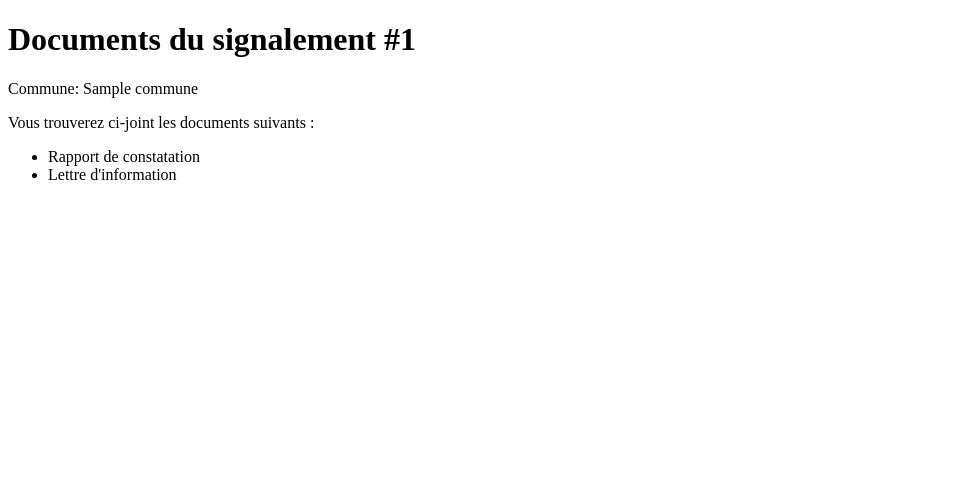
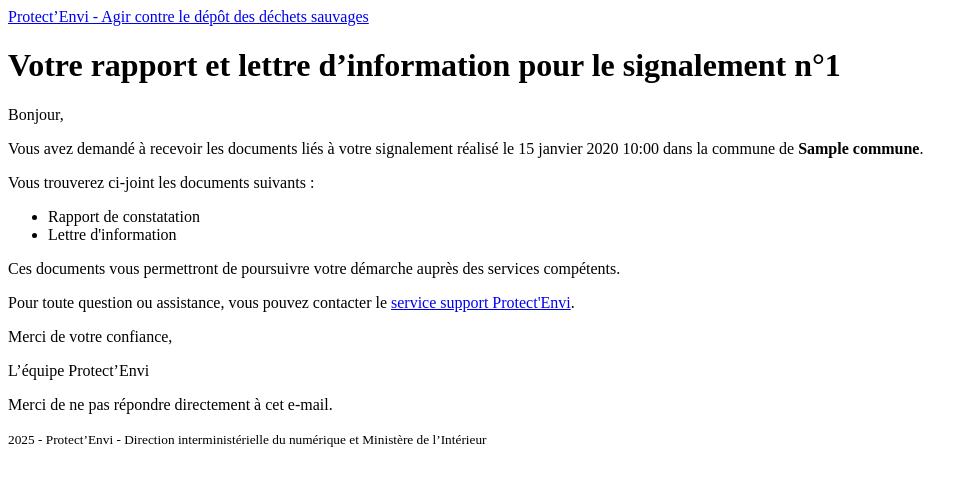
Before and after one commit to betagouv/depots-sauvages, a Django app: template templates/email-get-documents.html in a window 1280 px wide. Shown: the top 486 px of the page, without its empty margins (0-978 px from the left). Run offline with Django 4.2, Linux system fonts and the light colour scheme; the template is opened without the code that fills it: most values are stand-ins (such as "Sample title", 1, 10 or a date in 2020); data that the repository does not hold is empty.

Commit message:
enrichi template e-mail

```diff
--- a/templates/email-get-documents.html
+++ b/templates/email-get-documents.html
@@ -1,12 +1,41 @@
 <!DOCTYPE html>
-<html>
+<html lang="fr">
+<head>
+  <title>[protect-envi.beta.gouv.fr] Vos documents pour votre signalement</title>
+  <meta charset="UTF-8" />
+  <meta name="viewport" content="width=device-width, initial-scale=1.0, maximum-scale=1.0, user-scalable=no" />
+  <meta http-equiv="X-UA-Compatible" content="IE=edge" />
+  <meta http-equiv="Content-Type" content="text/html; charset=UTF-8" />
+  <meta name="format-detection" content="telephone=no" />
+</head>
 <body>
-        <h1>Documents du signalement #{{ signalement.id }}</h1>
-        <p>Commune: {{ signalement.commune }}</p>
+<div class="email-container">
+  <header role="banner">
+    <a href="https://protect-envi.beta.gouv.fr/" target="_blank" rel="noreferrer noopener">
+      Protect’Envi - Agir contre le dépôt des déchets sauvages
+    </a>
+  </header>
+  <main role="main">
+    <h1>Votre rapport et lettre d’information pour le signalement n°{{ signalement.id }}</h1>
+    <p>Bonjour,</p>
+    <p>
+      Vous avez demandé à recevoir les documents liés à votre signalement réalisé le {{ signalement.date }} dans la commune de
+      <strong>{{ signalement.commune }}</strong>.
+    </p>
     <p>Vous trouverez ci-joint les documents suivants :</p>
     <ul>
       <li>Rapport de constatation</li>
       <li>Lettre d'information</li>
     </ul>
+    <p>Ces documents vous permettront de poursuivre votre démarche auprès des services compétents.</p>
+    <p>Pour toute question ou assistance, vous pouvez contacter le <a href="contact@protect-envi.beta.gouv.fr">service support Protect'Envi</a>.</p>
+    <p>Merci de votre confiance,</p>
+    <p>L’équipe Protect’Envi</p>
+  </main>
+  <footer role="content-info">
+    <p>Merci de ne pas répondre directement à cet e-mail.</p>
+    <p><small>2025 - Protect’Envi - Direction interministérielle du numérique et  Ministère de l’Intérieur</small></p>
+  </footer>
+</div>
 </body>
 </html>
```
Lines whose indentation alone changed are shown as unchanged.
